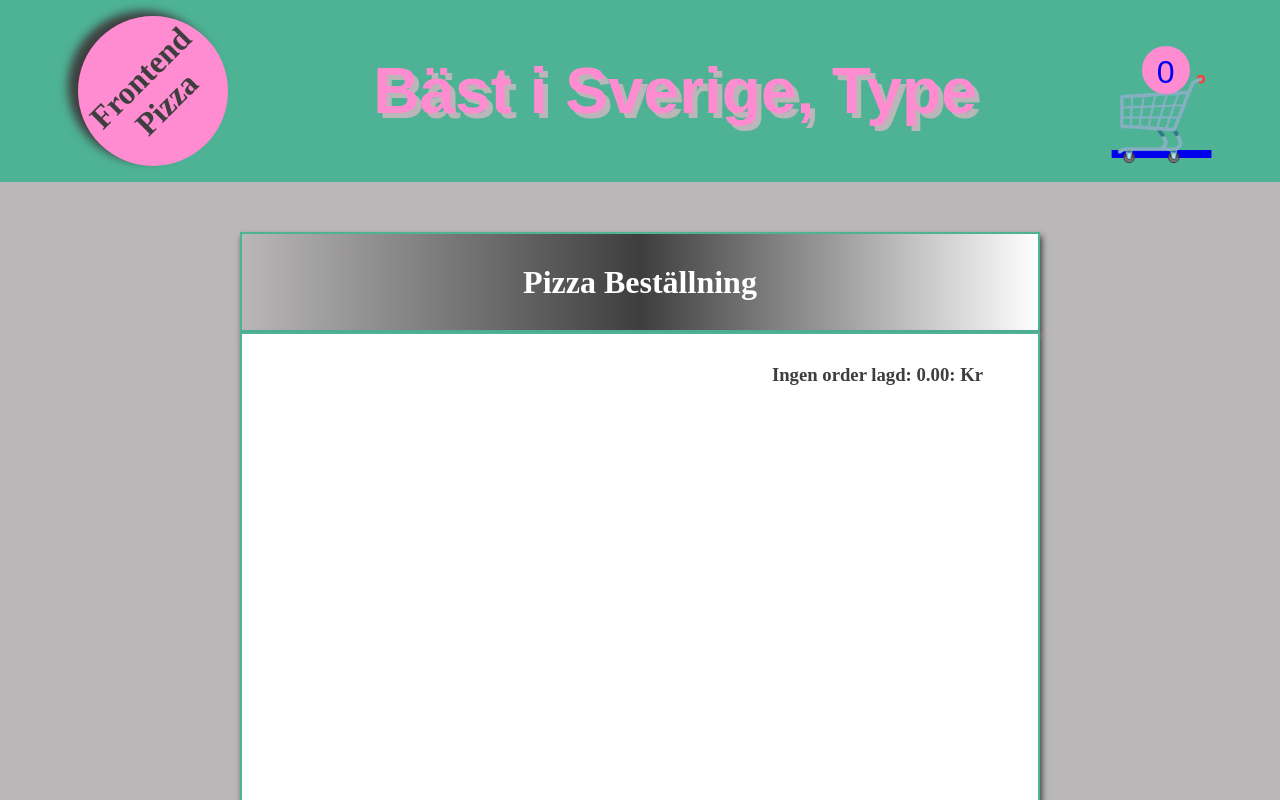
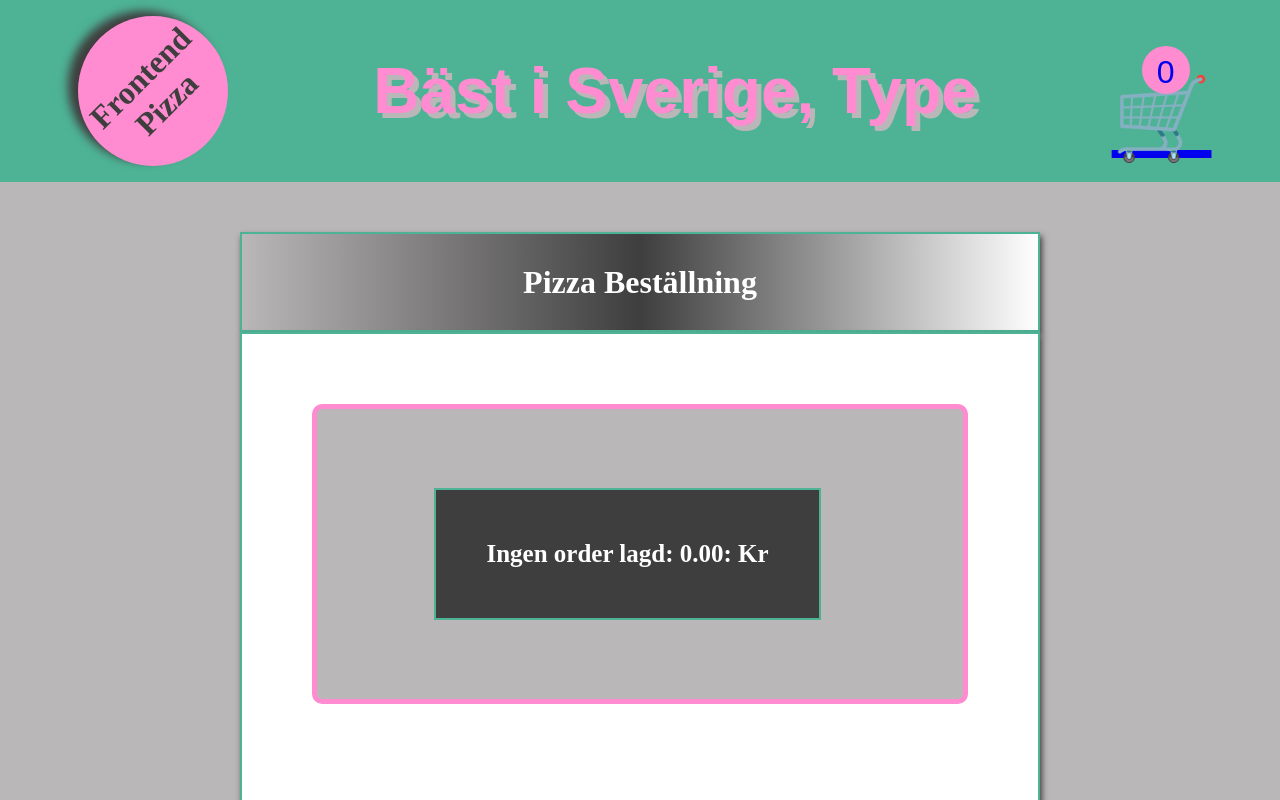
Before and after one commit to Eva-Li80/Frontend-2023, a React (Vite) app: page /order in a window 1280 px wide. Shown: the top 800 px of the page. Built offline with nearby package versions, Linux system fonts and the light colour scheme.

Commit message:
style order and no order

```diff
--- a/src/Components/PizzaOrder/PizzaOrderList.tsx
+++ b/src/Components/PizzaOrder/PizzaOrderList.tsx
@@ -69,7 +69,7 @@ const PizzaOrderList = () => {
           </div>
         ))}
       </div>
-      {state.cart && state.cart.length > 0 ?  <h3 className="total">Totalt pris: {calculateTotalPrice()}: Kr</h3> :  <div className="no-order"><h3 className="total">Ingen order lagd: {calculateTotalPrice()}: Kr</h3></div>}
+      {state.cart && state.cart.length > 0 ?  <h3 className="total">Totalt pris: {calculateTotalPrice()}: Kr</h3> :  <div className="no-order"><h3 className="total text">Ingen order lagd: {calculateTotalPrice()}: Kr</h3></div>}
 
     </div>
   );
--- a/src/Components/PizzaOrder/_pizaNoOrder.scss
+++ b/src/Components/PizzaOrder/_pizaNoOrder.scss
@@ -0,0 +1,20 @@
+.no-order{
+  display: flex;
+  justify-content: center;
+  align-items: center;
+  flex-wrap: wrap;
+  background-color: $gray;
+  min-width: 400px;
+  height: 300px;
+  border: 5px solid $pink;
+  border-radius: 10px;
+  margin: 50px 50px 0 50px;
+
+  .text{
+    font-size: 25px;
+    color: $white;
+    background-color: $black;
+    padding: 50px;
+    border: 2px solid $green;
+  }
+}
```
